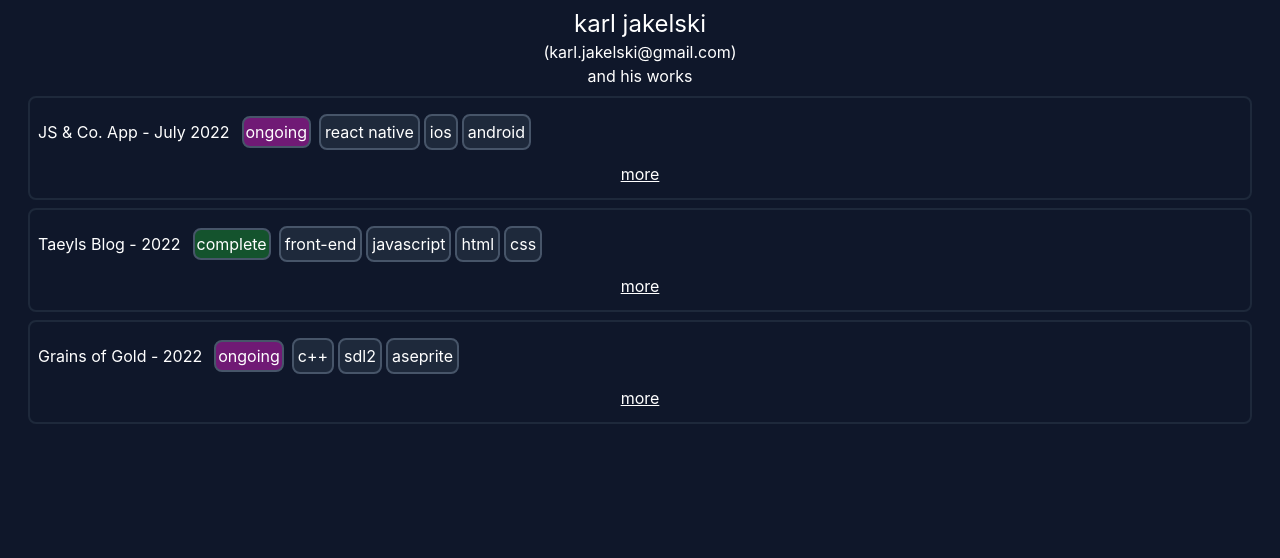
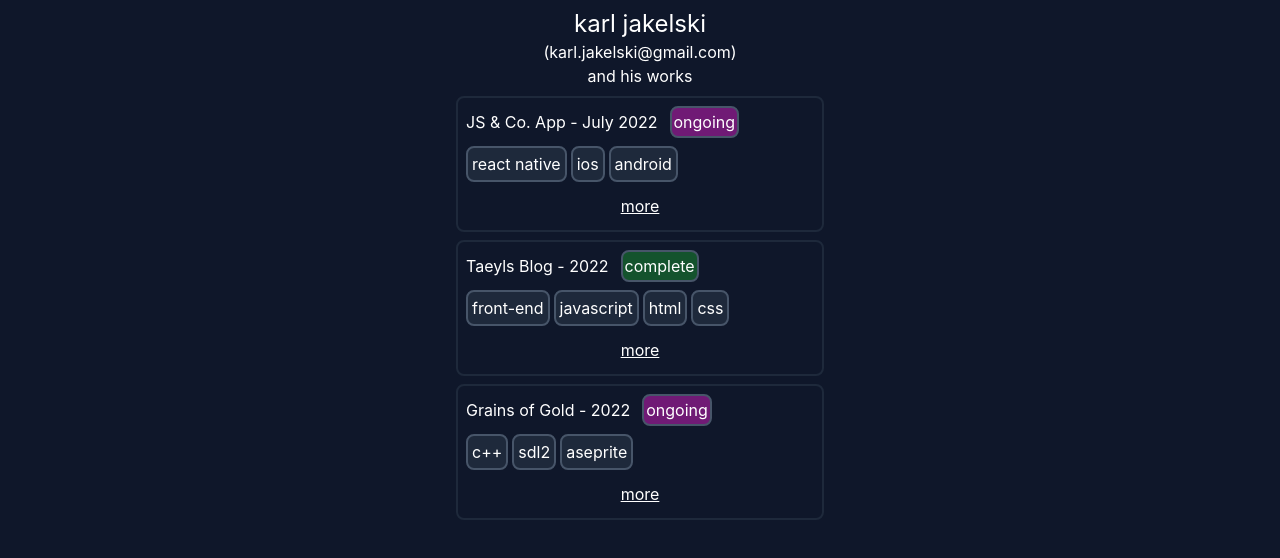
Before and after one commit to Korallion/resume-website, a React (Create React App) app: page / in a window 1280 px wide. Shown: the top 558 px of the page. Built offline with nearby package versions, Linux system fonts and the light colour scheme.

Commit message:
simple media query setup

```diff
--- a/src/index.css
+++ b/src/index.css
@@ -5,6 +5,7 @@
 @layer components {
   body {
     @apply mx-5;
+    @apply sm:w-96 sm:m-auto;
     @apply bg-slate-900 text-white;
   }
 
```
